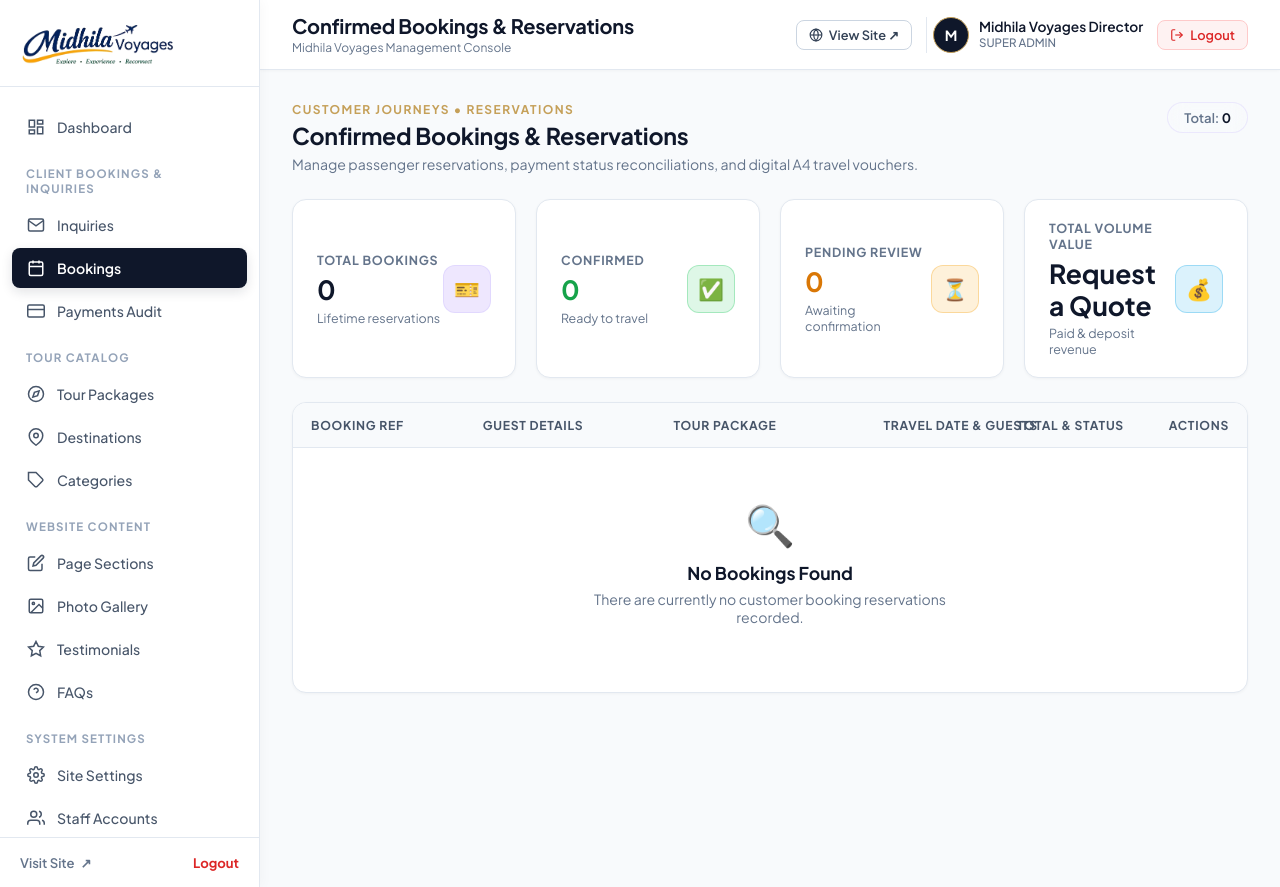
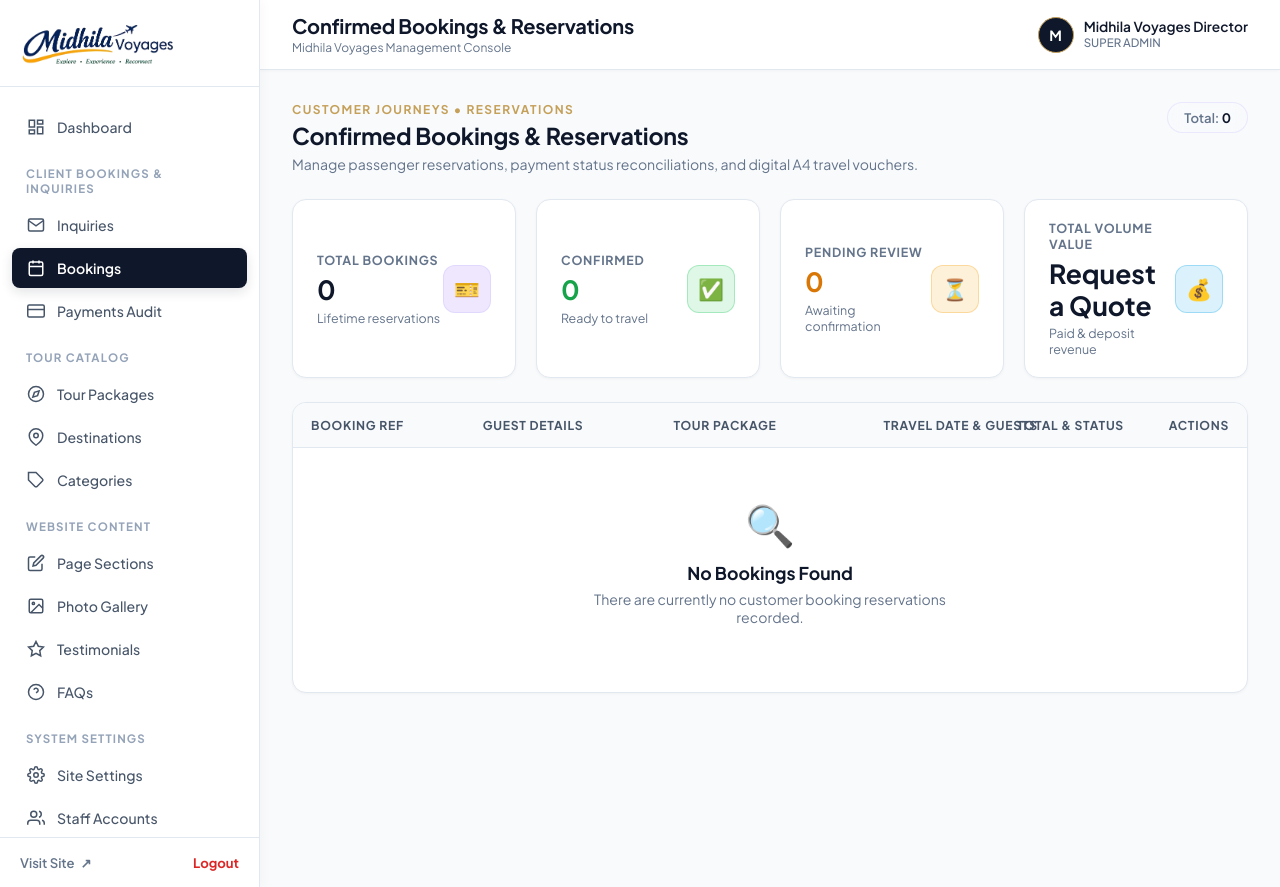
Before and after one commit to Adarsh1530/midhila_voyages, a PHP site: page /MIDHILA/admin/bookings.php in a window 1280 px wide. Run offline with PHP 8.4, Linux system fonts and the light colour scheme; a user stored in the database is signed in; data comes from the database, SQL or seed files in the repository; data that the repository does not hold is empty; some libraries are stand-ins or nearby versions.

Commit message:
Remove View Site and Logout buttons from topbar header portion

```diff
--- a/admin/includes/admin-header.php
+++ b/admin/includes/admin-header.php
@@ -842,13 +842,7 @@
         </div>
       </div>
 
-      <div style="display:flex;align-items:center;gap:14px;">
-        <a href="<?= BASE_URL ?>/index.php" target="_blank" class="admin-btn admin-btn-outline admin-btn-sm" style="display:inline-flex;align-items:center;gap:6px;font-weight:600;">
-          <svg width="14" height="14" viewBox="0 0 24 24" fill="none" stroke="currentColor" stroke-width="2"><circle cx="12" cy="12" r="10"></circle><line x1="2" y1="12" x2="22" y2="12"></line><path d="M12 2a15.3 15.3 0 0 1 4 10 15.3 15.3 0 0 1-4 10 15.3 15.3 0 0 1-4-10 15.3 15.3 0 0 1 4-10z"></path></svg>
-          <span>View Site ↗</span>
-        </a>
-
-        <div style="display:flex;align-items:center;gap:10px;padding-left:6px;border-left:1px solid #E2E8F0;">
+      <div style="display:flex;align-items:center;gap:10px;">
         <div style="width:36px;height:36px;border-radius:50%;background:#0F172A;color:#FFFFFF;display:flex;align-items:center;justify-content:center;font-weight:700;font-size:0.88rem;border:1.5px solid #C5A059;">
           <?= strtoupper(substr($currentAdmin['full_name'] ?? 'A', 0, 1)) ?>
         </div>
@@ -857,12 +851,6 @@
           <div style="font-size:0.72rem;color:#64748B;font-weight:500;"><?= strtoupper(str_replace('_', ' ', $currentAdmin['role'])) ?></div>
         </div>
       </div>
-
-        <a href="<?= ADMIN_URL ?>/logout.php" class="admin-btn admin-btn-danger admin-btn-sm" style="display:inline-flex;align-items:center;gap:6px;font-weight:600;" title="Log out of admin session">
-          <svg width="14" height="14" viewBox="0 0 24 24" fill="none" stroke="currentColor" stroke-width="2"><path d="M9 21H5a2 2 0 0 1-2-2V5a2 2 0 0 1 2-2h4"></path><polyline points="16 17 21 12 16 7"></polyline><line x1="21" y1="12" x2="9" y2="12"></line></svg>
-          <span>Logout</span>
-        </a>
-      </div>
     </header>
 
     <!-- Content Area -->
```
Lines whose indentation alone changed are shown as unchanged.
